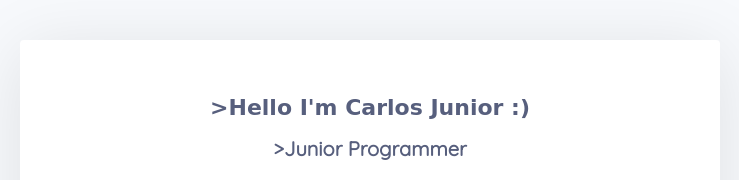
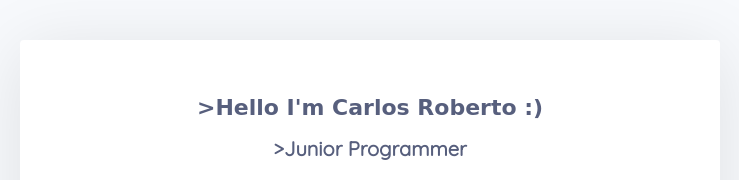
Before and after one commit to Buanaoda/profile, a plain HTML site: page index.html in a window 1280 px wide. Shown: the top 180 px of the page, without its empty margins (270-1009 px from the left). Drawn offline with Linux system fonts and the light colour scheme; a web font is replaced by a local one.

Commit message:
Update index.html

```diff
--- a/index.html
+++ b/index.html
@@ -11,7 +11,7 @@
 <body>
   <div class="container">
     <div class="card-white" id="introduction">
-      <h1>>Hello I'm Carlos Junior :)</h1>
+      <h1>>Hello I'm Carlos Roberto :)</h1>
       <h2><span class="text_1">>Junior Programmer</span></h2>
       <img src="images/profile.jpeg" width="150px" alt="Carlos" class="img-round">
       <p>
```
